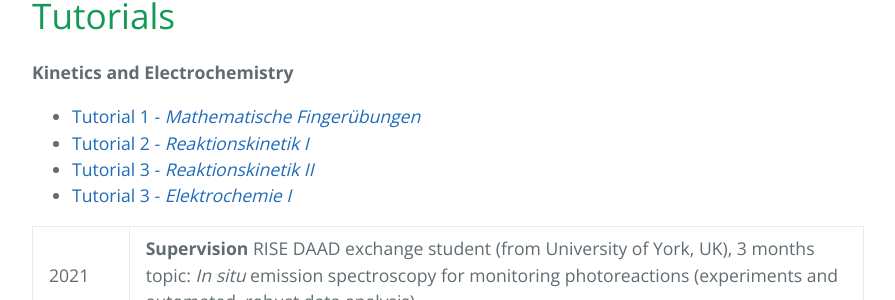
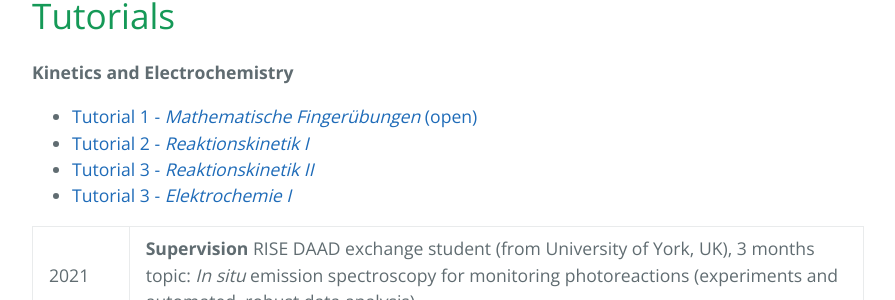
Before and after one commit to carolin-m/carolin-m.github.io, a Jekyll site: the page built from about.md, in a window 1280 px wide and 900 px high, scrolled down 1436 px. Shown: the part 156-456 px from the top of the window, without its empty margins (192-1087 px from the left). Built offline with Jekyll 4.4.1, drawn with Linux system fonts in a browser that asks for light colours.

Commit message:
Update about.md

```diff
--- a/about.md
+++ b/about.md
@@ -38,7 +38,7 @@ ________________
 # Tutorials
 **Kinetics and Electrochemistry**
 
-- [Tutorial 1 - *Mathematische Fingerübungen*](./docs/Tutorium/T_PCII_1_pw.pdf)
+- [Tutorial 1 - *Mathematische Fingerübungen* (open)](./docs/Tutorium/T_PCII_1.pdf)
 - [Tutorial 2 - *Reaktionskinetik I*](./docs/Tutorium/T_PCII_2_pw.pdf)
 - [Tutorial 3 - *Reaktionskinetik II*](./docs/Tutorium/T_PCII_3_pw.pdf)
 - [Tutorial 3 - *Elektrochemie I*](./docs/Tutorium/T_PCII_4_pw.pdf)
```
